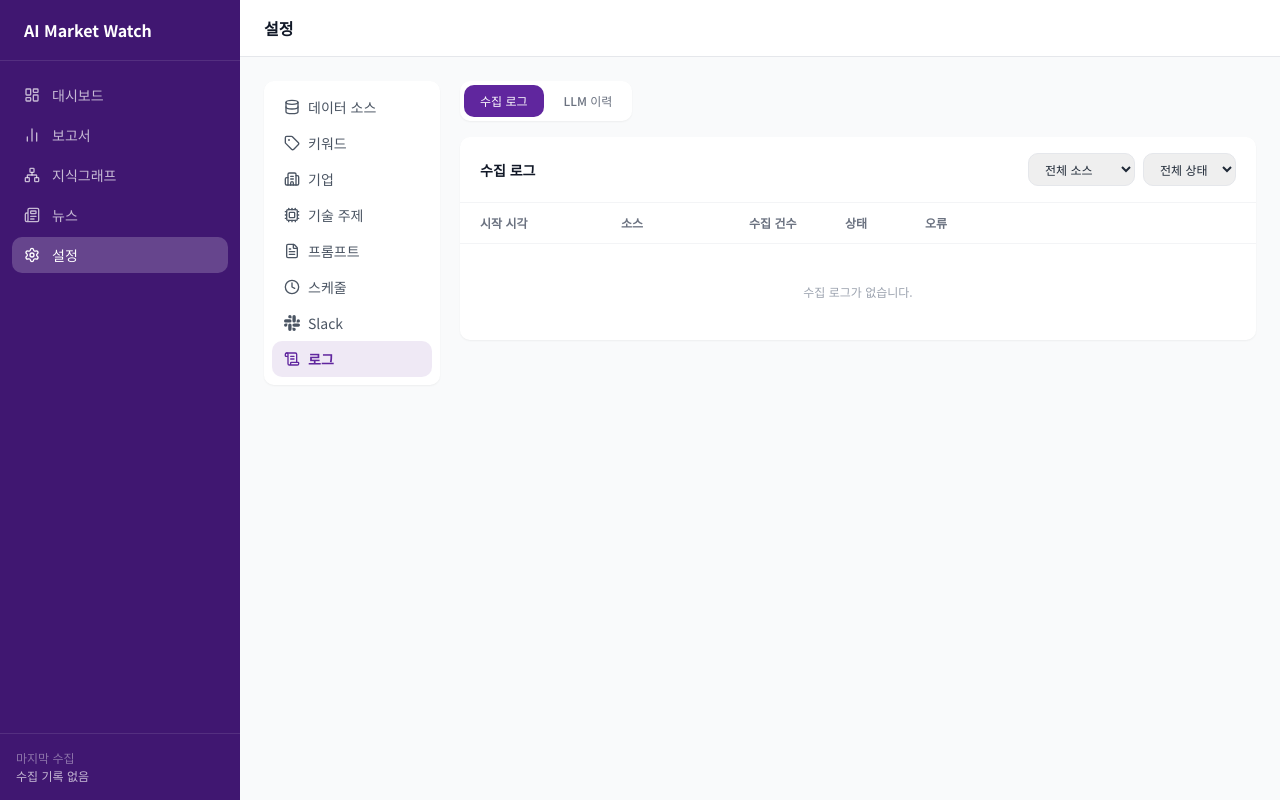
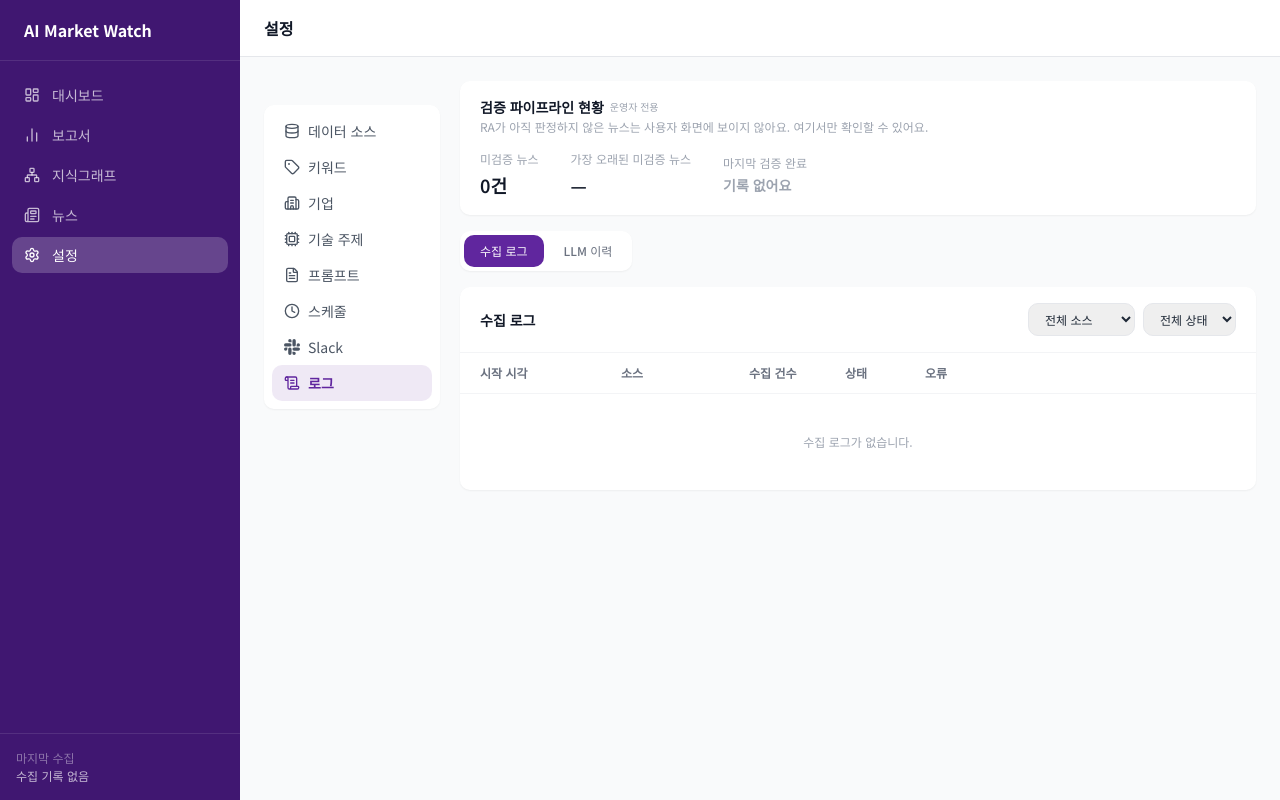
Before and after one commit to jwlee-dplanex/AI-Market-Watch, a Django app: page /setting/logs/ in a window 1280 px wide. Run offline with Django 5.2, Linux system fonts and the light colour scheme; data comes from the database, SQL or seed files in the repository; data that the repository does not hold is empty; parts of the project's set-up code (start-up, migrations or seed data) failed here and were passed over; some libraries are stand-ins or nearby versions.

Commit message:
design: add SET-006 verification pipeline block, confirm empty states unchanged
검증 게이트 정책(a81dfaa)의 PD 인계 항목.

templates/setting/logs.html
- 탭 위에 항상 보이는 "검증 파이프라인 현황" 카드 추가
- 미검증 건수 / 가장 오래된 미검증 수집일 / 마지막 검증 완료 시각 3단
- 강조 3단계(clear·pending·stale), stale 임계값 2일은 조정 가능하도록
  뷰가 unverified_tier 문자열만 계산해 내려주는 구조
- 색은 신규 정의 없이 reports/detail.html "생성 중" 배너 팔레트 재사용

docs/design.md
- SET-006: 설계 근거 + ASCII + PE 컨텍스트 변수 계약 표
- ALL-001·NEWS-001·GRAPH-001: 빈 상태 문구 "변경 없음" 확정.
  네 곳 모두 이미 건수를 언급하지 않는 일반 문구라 게이트 적용만으로
  충분하다. 향후 "검증 대기 N건" 같은 대기 문구가 실수로 끼어드는 걸
  막기 위해 근거를 남긴다(사용자가 대기 표시를 명시적으로 거부).
- NEWS-002: 미검증 직접 접근은 기존 "잘못된 uid → 404"와 동일 경로

Co-Authored-By: Claude Opus 5 (1M context) <noreply@anthropic.com>

```diff
--- a/templates/setting/logs.html
+++ b/templates/setting/logs.html
@@ -3,6 +3,71 @@
 
 {% block setting_content %}
 <div x-data="{ tab: 'collection' }">
+
+  <!-- 검증 파이프라인 현황 (운영자 전용, 2026-08-04 검증 게이트 정책 PD 인계 —
+       docs/planning.md "검증 게이트: 미검증 뉴스는 화면에 노출하지 않는다" 5번,
+       docs/design.md SET-006 절 "검증 파이프라인 현황 블록" 참고).
+       미검증 뉴스는 사용자 화면에서 완전히 숨기므로, 이 화면(운영자 전용)에서만 "검증이 밀린 것"과
+       "수집 자체가 죽은 것"을 구분할 수 있어야 한다. 탭(수집 로그/LLM 이력) 밖, 두 탭 어느 쪽을 보고
+       있어도 항상 보이는 위치에 둔다 — 파이프라인 전체 상태 요약이라 특정 탭에 종속시키지 않는다.
+
+       PE 컨텍스트 변수 계약(News 상태 필드 미구현 — 아래 값은 PE가 필드 구현과 함께 채운다):
+       - unverified_count (int): 미검증 News 건수.
+       - oldest_unverified_at (date|None): 미검증 News 중 collected_at이 가장 오래된 건의 수집일.
+         unverified_count == 0이면 None.
+       - unverified_days (int|None): (오늘 - oldest_unverified_at).days. unverified_count == 0이면 None.
+       - unverified_tier (str): "clear"(0건) | "pending"(0<건, unverified_days<=1) | "stale"(0<건,
+         unverified_days>=2) — 임계값 근거는 docs/design.md SET-006 절 참고.
+       - last_verified_at (datetime|None): 검증됨 News 중 verified_at 최댓값. verified_at을 백필하지
+         않으므로(docs/planning.md 3번) 이 정책 도입 후 RA가 첫 배치를 검증 전환하기 전까지는 None. -->
+  <div class="bg-white rounded-[10px] shadow-sm mb-4 {% if unverified_tier == 'stale' %}border border-yellow-200{% endif %}">
+    <div class="px-5 py-4 flex items-center justify-between flex-wrap gap-4">
+      <div class="min-w-0">
+        <h2 class="text-sm font-semibold text-gray-900 flex items-center gap-1.5">
+          검증 파이프라인 현황
+          <span class="text-[10px] font-normal text-gray-400">운영자 전용</span>
+        </h2>
+        <p class="text-xs text-gray-400 mt-0.5">RA가 아직 판정하지 않은 뉴스는 사용자 화면에 보이지 않아요. 여기서만 확인할 수 있어요.</p>
+      </div>
+      <div class="flex items-center gap-8 flex-wrap">
+        <!-- ① 미검증 건수 -->
+        <div>
+          <p class="text-xs text-gray-400 mb-1">미검증 뉴스</p>
+          <p class="text-lg font-semibold {% if unverified_tier == 'stale' %}text-yellow-700{% else %}text-gray-900{% endif %}">
+            {{ unverified_count|default:0 }}건
+          </p>
+          {% if unverified_tier == 'clear' %}
+          <p class="text-[11px] text-green-600 mt-0.5 flex items-center gap-1">
+            <i data-lucide="check-circle" class="w-3 h-3"></i>모두 검증을 마쳤어요
+          </p>
+          {% elif unverified_tier == 'stale' %}
+          <p class="text-[11px] text-yellow-700 mt-0.5 flex items-center gap-1">
+            <i data-lucide="alert-triangle" class="w-3 h-3"></i>확인이 필요해요
+          </p>
+          {% endif %}
+        </div>
+
+        <!-- ② 가장 오래된 미검증 뉴스 수집일 -->
+        <div>
+          <p class="text-xs text-gray-400 mb-1">가장 오래된 미검증 뉴스</p>
+          <p class="text-lg font-semibold {% if unverified_tier == 'stale' %}text-yellow-700{% else %}text-gray-900{% endif %}">
+            {% if oldest_unverified_at %}{{ oldest_unverified_at|date:"m.d" }}{% else %}—{% endif %}
+          </p>
+          {% if unverified_days %}
+          <p class="text-[11px] text-gray-400 mt-0.5">{{ unverified_days }}일째</p>
+          {% endif %}
+        </div>
+
+        <!-- ③ 마지막 검증 완료 시각 -->
+        <div>
+          <p class="text-xs text-gray-400 mb-1">마지막 검증 완료</p>
+          <p class="text-lg font-semibold {% if last_verified_at %}text-gray-900{% else %}text-sm text-gray-400{% endif %}">
+            {% if last_verified_at %}{{ last_verified_at|date:"m.d H:i" }}{% else %}기록 없어요{% endif %}
+          </p>
+        </div>
+      </div>
+    </div>
+  </div>
 
   <!-- 탭 -->
   <div class="flex gap-1 mb-4 bg-white rounded-[10px] shadow-sm p-1 w-fit">
```
Also changed, not shown: docs/design.md (+50 -0 lines).
